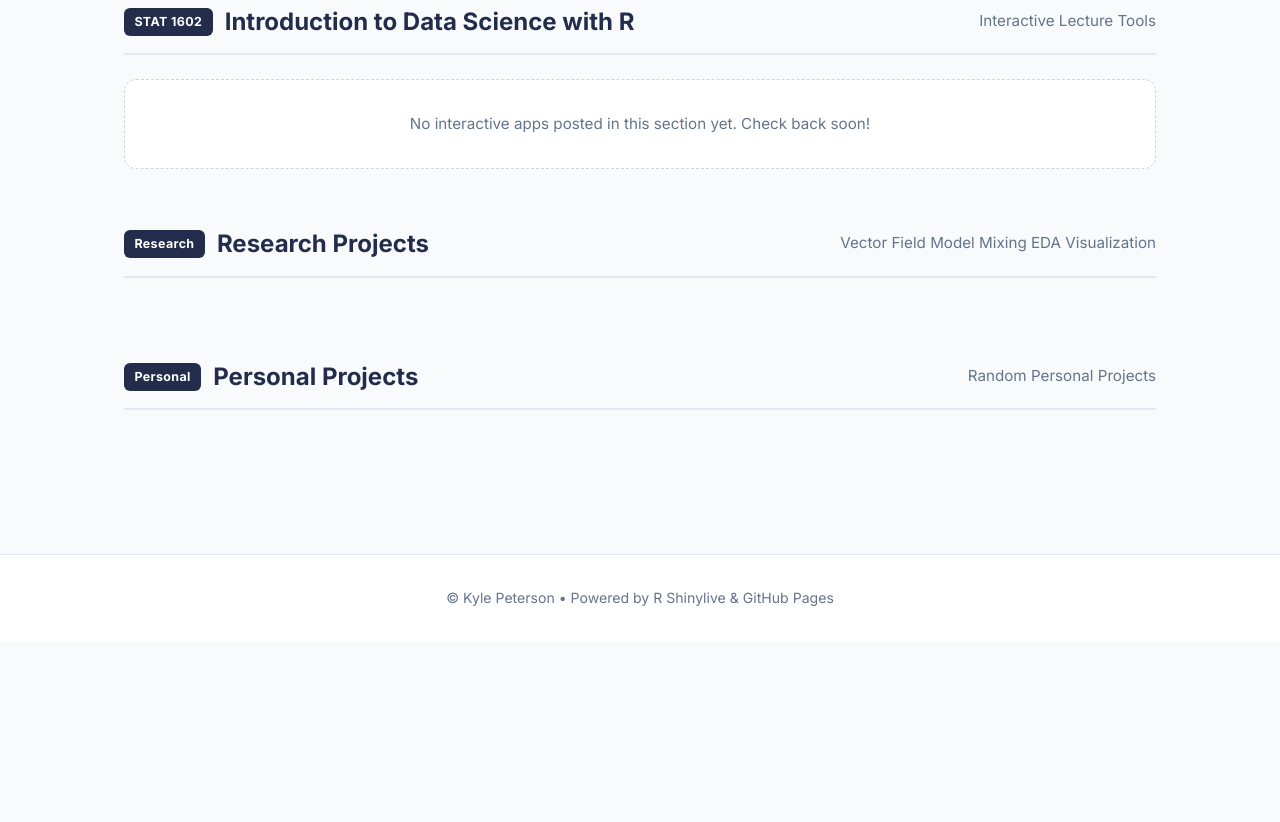
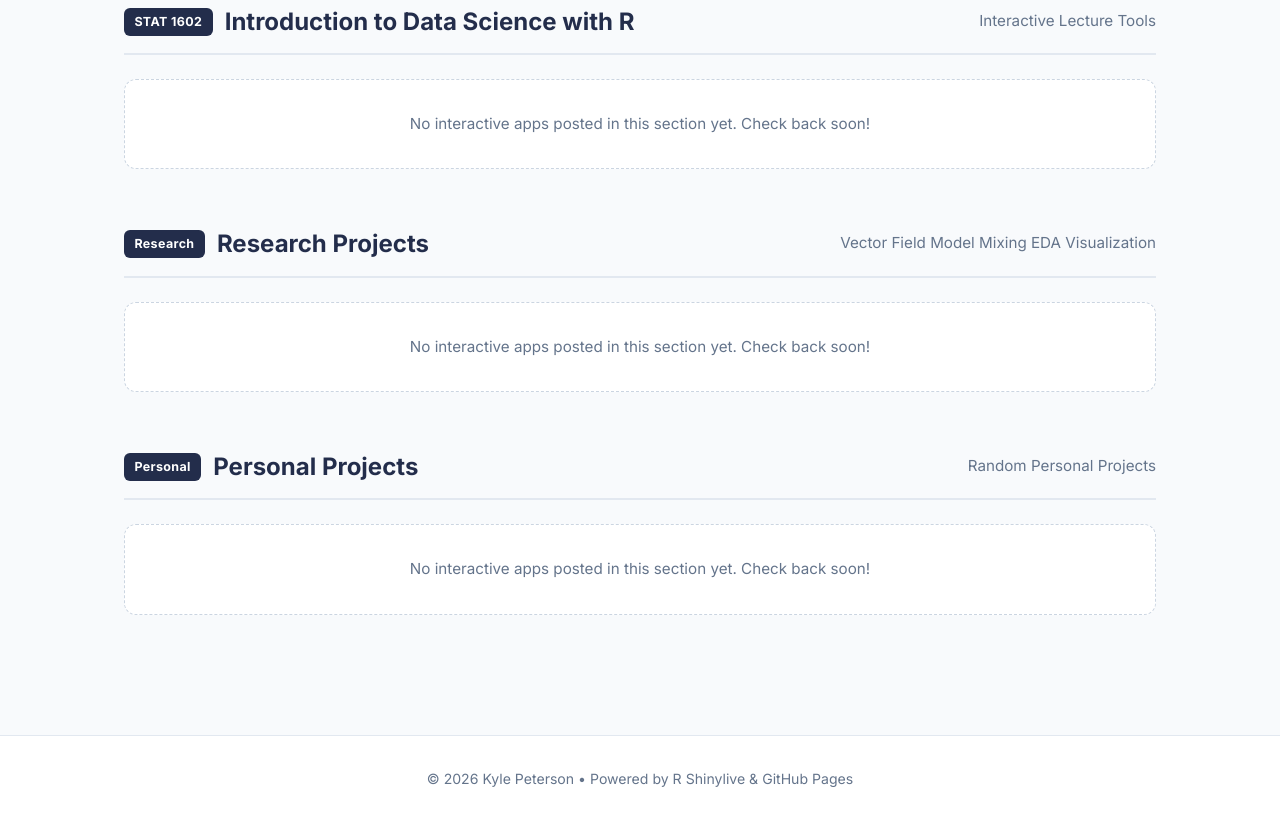
Before and after one commit to kyledpeterson/Shiny-Apps, a plain HTML site: page index.html in a window 1280 px wide. Shown: the part 775-1597 px from the top of the page. Before the commit the page ends 1417 px from the top, so only its background shows below. Drawn offline with Linux system fonts and the light colour scheme.

Commit message:
Replace 'projects' section with 'research' and 'personal'

```diff
--- a/index.html
+++ b/index.html
@@ -425,7 +425,8 @@
 
     renderSection('stat3110', 'grid-stat3110');
     renderSection('stat1602', 'grid-stat1602');
-    renderSection('projects', 'grid-projects');
+    renderSection('research', 'grid-research');
+    renderSection('personal', 'grid-personal');
     document.getElementById('year').textContent = new Date().getFullYear();
   </script>
 </body>
```
